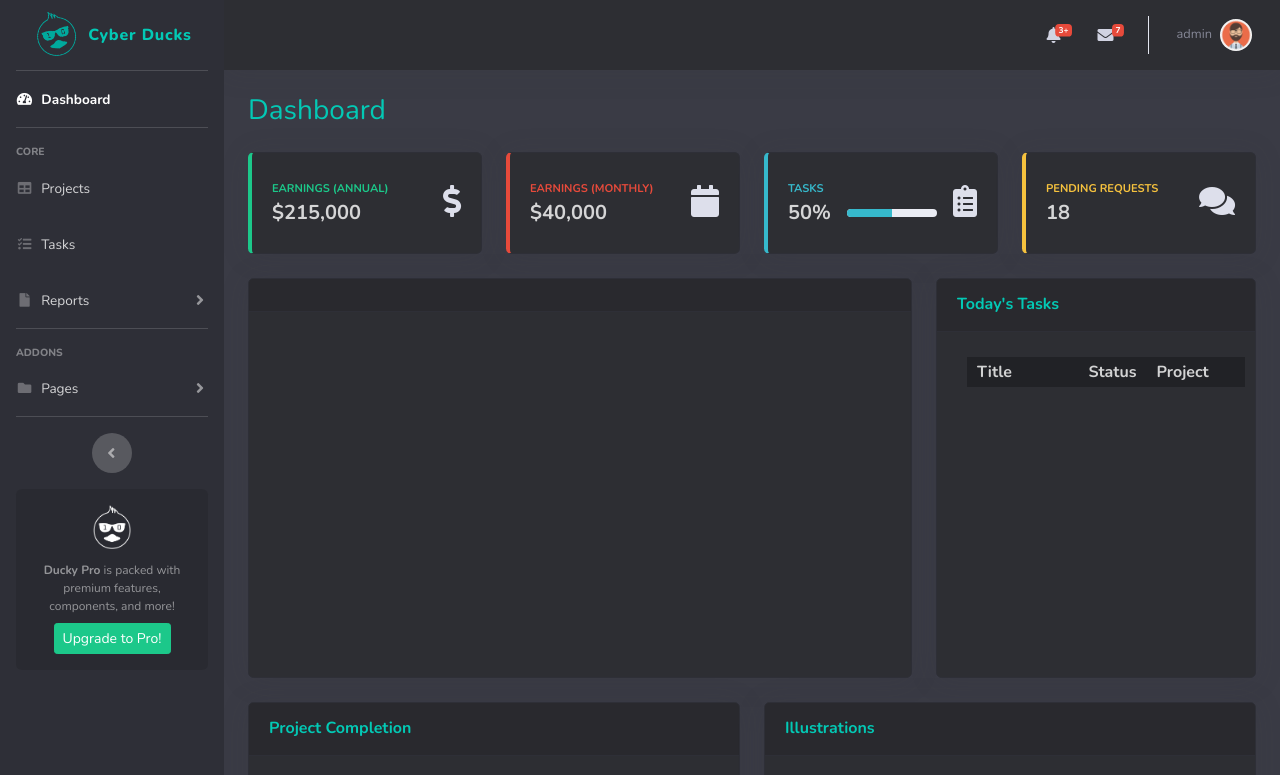
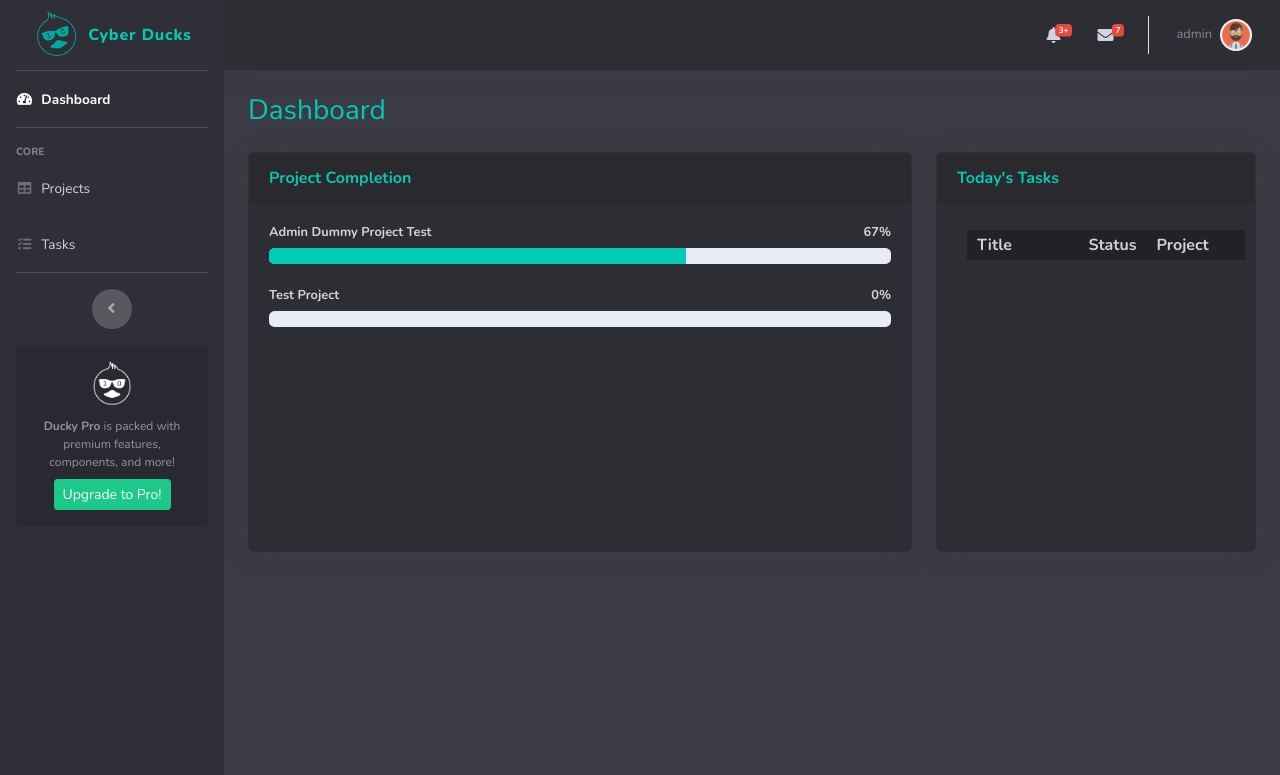
Before and after one commit to nathan-cherry/CyberDucks, a Django app: page / in a window 1280 px wide. Shown: the top 775 px of the page. Run offline with Django 3.2, Linux system fonts and the light colour scheme; a user stored in the database is signed in; data comes from the database, SQL or seed files in the repository; both versions use the stored data as it was after the commit; lists and menus that the app fills with data are empty; some libraries are stand-ins or nearby versions.

Commit message:
Ready for Demo

```diff
--- a/accounts/templates/accounts/includes/sidebar.html
+++ b/accounts/templates/accounts/includes/sidebar.html
@@ -42,54 +42,54 @@
     </li>
 
     <!-- Nav Item - Pages Collapse Menu -->
-    <li class="nav-item">
-        <a class="nav-link collapsed" href="#" data-toggle="collapse" data-target="#collapseTwo"
-           aria-expanded="true" aria-controls="collapseTwo">
-            <i class="fas fa-fw fa-file"></i>
-            <span>Reports</span>
-        </a>
-        <div id="collapseTwo" class="collapse" aria-labelledby="headingTwo" data-parent="#accordionSidebar">
-            <div class="bg-white py-2 collapse-inner rounded">
-                <h6 class="collapse-header">Projects:</h6>
-                <a class="collapse-item" href="">Login</a>
-                <a class="collapse-item" href="">Register</a>
-                <a class="collapse-item" href="">Forgot Password</a>
-                <div class="collapse-divider"></div>
-                <h6 class="collapse-header">Tasks:</h6>
-                <a class="collapse-item" href="">404 Page</a>
-                <a class="collapse-item" href="">Blank Page</a>
-            </div>
-        </div>
-    </li>
+{#    <li class="nav-item">#}
+{#        <a class="nav-link collapsed" href="#" data-toggle="collapse" data-target="#collapseTwo"#}
+{#           aria-expanded="true" aria-controls="collapseTwo">#}
+{#            <i class="fas fa-fw fa-file"></i>#}
+{#            <span>Reports</span>#}
+{#        </a>#}
+{#        <div id="collapseTwo" class="collapse" aria-labelledby="headingTwo" data-parent="#accordionSidebar">#}
+{#            <div class="bg-white py-2 collapse-inner rounded">#}
+{#                <h6 class="collapse-header">Projects:</h6>#}
+{#                <a class="collapse-item" href="">Login</a>#}
+{#                <a class="collapse-item" href="">Register</a>#}
+{#                <a class="collapse-item" href="">Forgot Password</a>#}
+{#                <div class="collapse-divider"></div>#}
+{#                <h6 class="collapse-header">Tasks:</h6>#}
+{#                <a class="collapse-item" href="">404 Page</a>#}
+{#                <a class="collapse-item" href="">Blank Page</a>#}
+{#            </div>#}
+{#        </div>#}
+{#    </li>#}
 
-    <!-- Divider -->
-    <hr class="sidebar-divider">
-
-    <!-- Heading -->
-    <div class="sidebar-heading">
-        Addons
-    </div>
-
-    <!-- Nav Item - Pages Collapse Menu -->
-    <li class="nav-item">
-        <a class="nav-link collapsed" href="#" data-toggle="collapse" data-target="#collapsePages"
-           aria-expanded="true" aria-controls="collapsePages">
-            <i class="fas fa-fw fa-folder"></i>
-            <span>Pages</span>
-        </a>
-        <div id="collapsePages" class="collapse" aria-labelledby="headingPages" data-parent="#accordionSidebar">
-            <div class="bg-white py-2 collapse-inner rounded">
-                <h6 class="collapse-header">Login Screens:</h6>
-                <a class="collapse-item" href="login.html">Login</a>
-                <a class="collapse-item" href="register.html">Register</a>
-                <a class="collapse-item" href="forgot-password.html">Forgot Password</a>
-                <div class="collapse-divider"></div>
-                <h6 class="collapse-header">Other Pages:</h6>
-                <a class="collapse-item" href="404.html">404 Page</a>
-                <a class="collapse-item" href="blank.html">Blank Page</a>
-            </div>
-        </div>
-    </li>
+{#    <!-- Divider -->#}
+{#    <hr class="sidebar-divider">#}
+{##}
+{#    <!-- Heading -->#}
+{#    <div class="sidebar-heading">#}
+{#        Addons#}
+{#    </div>#}
+{##}
+{#    <!-- Nav Item - Pages Collapse Menu -->#}
+{#    <li class="nav-item">#}
+{#        <a class="nav-link collapsed" href="#" data-toggle="collapse" data-target="#collapsePages"#}
+{#           aria-expanded="true" aria-controls="collapsePages">#}
+{#            <i class="fas fa-fw fa-folder"></i>#}
+{#            <span>Pages</span>#}
+{#        </a>#}
+{#        <div id="collapsePages" class="collapse" aria-labelledby="headingPages" data-parent="#accordionSidebar">#}
+{#            <div class="bg-white py-2 collapse-inner rounded">#}
+{#                <h6 class="collapse-header">Login Screens:</h6>#}
+{#                <a class="collapse-item" href="login.html">Login</a>#}
+{#                <a class="collapse-item" href="register.html">Register</a>#}
+{#                <a class="collapse-item" href="forgot-password.html">Forgot Password</a>#}
+{#                <div class="collapse-divider"></div>#}
+{#                <h6 class="collapse-header">Other Pages:</h6>#}
+{#                <a class="collapse-item" href="404.html">404 Page</a>#}
+{#                <a class="collapse-item" href="blank.html">Blank Page</a>#}
+{#            </div>#}
+{#        </div>#}
+{#    </li>#}
 
     <!-- Divider -->
     <hr class="sidebar-divider d-none d-md-block">
--- a/accounts/templates/accounts/index.html
+++ b/accounts/templates/accounts/index.html
@@ -10,94 +10,94 @@
 
 {% block content %}
     <!-- Content Row -->
-    <div class="row">
-
-        <!-- Earnings (Monthly) Card Example -->
-        <div class="col-xl-3 col-md-6 mb-4">
-            <div class="card border-left-success shadow h-100 py-2">
-                <div class="card-body">
-                    <div class="row no-gutters align-items-center">
-                        <div class="col mr-2">
-                            <div class="text-xs font-weight-bold text-success text-uppercase mb-1">
-                                Earnings (Annual)
-                            </div>
-                            <div class="h5 mb-0 font-weight-bold ">$215,000</div>
-                        </div>
-                        <div class="col-auto">
-                            <i class="fas fa-dollar-sign fa-2x text-gray-300"></i>
-                        </div>
-                    </div>
-                </div>
-            </div>
-        </div>
-
-        <!-- Earnings (Monthly) Card Example -->
-        <div class="col-xl-3 col-md-6 mb-4">
-            <div class="card border-left-danger shadow h-100 py-2">
-                <div class="card-body">
-                    <div class="row no-gutters align-items-center">
-                        <div class="col mr-2">
-                            <div class="text-xs font-weight-bold text-danger text-uppercase mb-1">
-                                Earnings (Monthly)
-                            </div>
-                            <div class="h5 mb-0 font-weight-bold ">$40,000</div>
-                        </div>
-                        <div class="col-auto">
-                            <i class="fas fa-calendar fa-2x text-gray-300"></i>
-                        </div>
-                    </div>
-                </div>
-            </div>
-        </div>
-
-        <!-- Earnings (Monthly) Card Example -->
-        <div class="col-xl-3 col-md-6 mb-4">
-            <div class="card border-left-info shadow h-100 py-2">
-                <div class="card-body">
-                    <div class="row no-gutters align-items-center">
-                        <div class="col mr-2">
-                            <div class="text-xs font-weight-bold text-info text-uppercase mb-1">Tasks
-                            </div>
-                            <div class="row no-gutters align-items-center">
-                                <div class="col-auto">
-                                    <div class="h5 mb-0 mr-3 font-weight-bold ">50%</div>
-                                </div>
-                                <div class="col">
-                                    <div class="progress progress-sm mr-2">
-                                        <div class="progress-bar bg-info" role="progressbar"
-                                             style="width: 50%" aria-valuenow="50" aria-valuemin="0"
-                                             aria-valuemax="100"></div>
-                                    </div>
-                                </div>
-                            </div>
-                        </div>
-                        <div class="col-auto">
-                            <i class="fas fa-clipboard-list fa-2x text-gray-300"></i>
-                        </div>
-                    </div>
-                </div>
-            </div>
-        </div>
-
-        <!-- Pending Requests Card Example -->
-        <div class="col-xl-3 col-md-6 mb-4">
-            <div class="card border-left-warning shadow h-100 py-2">
-                <div class="card-body">
-                    <div class="row no-gutters align-items-center">
-                        <div class="col mr-2">
-                            <div class="text-xs font-weight-bold text-warning text-uppercase mb-1">
-                                Pending Requests
-                            </div>
-                            <div class="h5 mb-0 font-weight-bold ">18</div>
-                        </div>
-                        <div class="col-auto">
-                            <i class="fas fa-comments fa-2x text-gray-300"></i>
-                        </div>
-                    </div>
-                </div>
-            </div>
-        </div>
-    </div>
+{#    <div class="row">#}
+{##}
+{#        <!-- Earnings (Monthly) Card Example -->#}
+{#        <div class="col-xl-3 col-md-6 mb-4">#}
+{#            <div class="card border-left-success shadow h-100 py-2">#}
+{#                <div class="card-body">#}
+{#                    <div class="row no-gutters align-items-center">#}
+{#                        <div class="col mr-2">#}
+{#                            <div class="text-xs font-weight-bold text-success text-uppercase mb-1">#}
+{#                                Earnings (Annual)#}
+{#                            </div>#}
+{#                            <div class="h5 mb-0 font-weight-bold ">$215,000</div>#}
+{#                        </div>#}
+{#                        <div class="col-auto">#}
+{#                            <i class="fas fa-dollar-sign fa-2x text-gray-300"></i>#}
+{#                        </div>#}
+{#                    </div>#}
+{#                </div>#}
+{#            </div>#}
+{#        </div>#}
+{##}
+{#        <!-- Earnings (Monthly) Card Example -->#}
+{#        <div class="col-xl-3 col-md-6 mb-4">#}
+{#            <div class="card border-left-danger shadow h-100 py-2">#}
+{#                <div class="card-body">#}
+{#                    <div class="row no-gutters align-items-center">#}
+{#                        <div class="col mr-2">#}
+{#                            <div class="text-xs font-weight-bold text-danger text-uppercase mb-1">#}
+{#                                Earnings (Monthly)#}
+{#                            </div>#}
+{#                            <div class="h5 mb-0 font-weight-bold ">$40,000</div>#}
+{#                        </div>#}
+{#                        <div class="col-auto">#}
+{#                            <i class="fas fa-calendar fa-2x text-gray-300"></i>#}
+{#                        </div>#}
+{#                    </div>#}
+{#                </div>#}
+{#            </div>#}
+{#        </div>#}
+{##}
+{#        <!-- Earnings (Monthly) Card Example -->#}
+{#        <div class="col-xl-3 col-md-6 mb-4">#}
+{#            <div class="card border-left-info shadow h-100 py-2">#}
+{#                <div class="card-body">#}
+{#                    <div class="row no-gutters align-items-center">#}
+{#                        <div class="col mr-2">#}
+{#                            <div class="text-xs font-weight-bold text-info text-uppercase mb-1">Tasks#}
+{#                            </div>#}
+{#                            <div class="row no-gutters align-items-center">#}
+{#                                <div class="col-auto">#}
+{#                                    <div class="h5 mb-0 mr-3 font-weight-bold ">50%</div>#}
+{#                                </div>#}
+{#                                <div class="col">#}
+{#                                    <div class="progress progress-sm mr-2">#}
+{#                                        <div class="progress-bar bg-info" role="progressbar"#}
+{#                                             style="width: 50%" aria-valuenow="50" aria-valuemin="0"#}
+{#                                             aria-valuemax="100"></div>#}
+{#                                    </div>#}
+{#                                </div>#}
+{#                            </div>#}
+{#                        </div>#}
+{#                        <div class="col-auto">#}
+{#                            <i class="fas fa-clipboard-list fa-2x text-gray-300"></i>#}
+{#                        </div>#}
+{#                    </div>#}
+{#                </div>#}
+{#            </div>#}
+{#        </div>#}
+{##}
+{#        <!-- Pending Requests Card Example -->#}
+{#        <div class="col-xl-3 col-md-6 mb-4">#}
+{#            <div class="card border-left-warning shadow h-100 py-2">#}
+{#                <div class="card-body">#}
+{#                    <div class="row no-gutters align-items-center">#}
+{#                        <div class="col mr-2">#}
+{#                            <div class="text-xs font-weight-bold text-warning text-uppercase mb-1">#}
+{#                                Pending Requests#}
+{#                            </div>#}
+{#                            <div class="h5 mb-0 font-weight-bold ">18</div>#}
+{#                        </div>#}
+{#                        <div class="col-auto">#}
+{#                            <i class="fas fa-comments fa-2x text-gray-300"></i>#}
+{#                        </div>#}
+{#                    </div>#}
+{#                </div>#}
+{#            </div>#}
+{#        </div>#}
+{#    </div>#}
 
     <!-- Content Row -->
 
@@ -105,20 +105,21 @@
 
         <!-- Task -->
         <div class="col-xl-8 col-lg-7 mb-4" style="height: 50vh">
-            <div class="card shadow mb-4" style="height: 100%;">
-                <!-- Card Header - Dropdown -->
-                <div
-                        class="card-header py-3 d-flex flex-row align-items-center justify-content-between">
-                    <h6 class="m-0 font-weight-bold text-green">{{ task.title }}</h6>
-                    <div class="dropdown no-arrow">
-
+            <!-- Project Card Example -->
+            <div class="card shadow mb-4" style="height: 100%">
+                <div class="card-header py-3">
+                    <h6 class="m-0 font-weight-bold text-green">Project Completion</h6>
+                </div>
+                <div class="card-body">
+                    {% for i in project_completion %}
+                    <h4 class="small font-weight-bold">{{ i.project.title }} <span
+                            class="float-right">{{ i.percentage }}%</span></h4>
+                    <div class="progress mb-4">
+                        <div class="progress-bar bg-green" role="progressbar" style="width: {{ i.percentage }}%"
+                             aria-valuenow="20" aria-valuemin="0" aria-valuemax="100"></div>
                     </div>
+                    {% endfor %}
                 </div>
-                <!-- Card Body -->
-                <div class="card-body" style="overflow-y: scroll">
-
-                </div>
-
             </div>
         </div>
 
@@ -157,65 +158,65 @@
     </div>
 
     <!-- Content Row -->
-    <div class="row">
-
-        <!-- Content Column -->
-        <div class="col-lg-6 mb-4">
-
-            <!-- Project Card Example -->
-            <div class="card shadow mb-4">
-                <div class="card-header py-3">
-                    <h6 class="m-0 font-weight-bold text-green">Project Completion</h6>
-                </div>
-                <div class="card-body">
-                    {% for i in project_completion %}
-                    <h4 class="small font-weight-bold">{{ i.project.title }} <span
-                            class="float-right">{{ i.percentage }}%</span></h4>
-                    <div class="progress mb-4">
-                        <div class="progress-bar bg-green" role="progressbar" style="width: {{ i.percentage }}%"
-                             aria-valuenow="20" aria-valuemin="0" aria-valuemax="100"></div>
-                    </div>
-                    {% endfor %}
-                </div>
-            </div>
-
-
-        </div>
-
-        <div class="col-lg-6 mb-4">
-
-            <!-- Illustrations -->
-            <div class="card shadow mb-4">
-                <div class="card-header py-3">
-                    <h6 class="m-0 font-weight-bold text-green">Illustrations</h6>
-                </div>
-                <div class="card-body">
-                    <div class="text-center">
-                        <img class="img-fluid px-3 px-sm-4 mt-3 mb-4" style="width: 25rem;"
-                             src="img/undraw_posting_photo.svg" alt="">
-                    </div>
-                    <p>Add some quality, svg illustrations to your project courtesy of <a
-                            target="_blank" rel="nofollow" href="https://undraw.co/">unDraw</a>, a
-                        constantly updated collection of beautiful svg images that you can use
-                        completely free and without attribution!</p>
-                    <a target="_blank" rel="nofollow" href="https://undraw.co/">Browse Illustrations on
-                        unDraw &rarr;</a>
-                </div>
-            </div>
-
-            <!-- Approach -->
-            <div class="card shadow mb-4">
-                <div class="card-header py-3">
-                    <h6 class="m-0 font-weight-bold text-green">Development Approach</h6>
-                </div>
-                <div class="card-body">
-                    <p>SB Admin 2 makes extensive use of Bootstrap 4 utility classes in order to reduce
-                        CSS bloat and poor page performance. Custom CSS classes are used to create
-                        custom components and custom utility classes.</p>
-                    <p class="mb-0">Before working with this theme, you should become familiar with the
-                        Bootstrap framework, especially the utility classes.</p>
-                </div>
-            </div>
-        </div>
-    </div>
+{#    <div class="row">#}
+{##}
+{#        <!-- Content Column -->#}
+{#        <div class="col-lg-6 mb-4">#}
+{##}
+{#            <!-- Project Card Example -->#}
+{#            <div class="card shadow mb-4">#}
+{#                <div class="card-header py-3">#}
+{#                    <h6 class="m-0 font-weight-bold text-green">Project Completion</h6>#}
+{#                </div>#}
+{#                <div class="card-body">#}
+{#                    {% for i in project_completion %}#}
+{#                    <h4 class="small font-weight-bold">{{ i.project.title }} <span#}
+{#                            class="float-right">{{ i.percentage }}%</span></h4>#}
+{#                    <div class="progress mb-4">#}
+{#                        <div class="progress-bar bg-green" role="progressbar" style="width: {{ i.percentage }}%"#}
+{#                             aria-valuenow="20" aria-valuemin="0" aria-valuemax="100"></div>#}
+{#                    </div>#}
+{#                    {% endfor %}#}
+{#                </div>#}
+{#            </div>#}
+{##}
+{##}
+{#        </div>#}
+{##}
+{#        <div class="col-lg-6 mb-4">#}
+{##}
+{#            <!-- Illustrations -->#}
+{#            <div class="card shadow mb-4">#}
+{#                <div class="card-header py-3">#}
+{#                    <h6 class="m-0 font-weight-bold text-green">Illustrations</h6>#}
+{#                </div>#}
+{#                <div class="card-body">#}
+{#                    <div class="text-center">#}
+{#                        <img class="img-fluid px-3 px-sm-4 mt-3 mb-4" style="width: 25rem;"#}
+{#                             src="img/undraw_posting_photo.svg" alt="">#}
+{#                    </div>#}
+{#                    <p>Add some quality, svg illustrations to your project courtesy of <a#}
+{#                            target="_blank" rel="nofollow" href="https://undraw.co/">unDraw</a>, a#}
+{#                        constantly updated collection of beautiful svg images that you can use#}
+{#                        completely free and without attribution!</p>#}
+{#                    <a target="_blank" rel="nofollow" href="https://undraw.co/">Browse Illustrations on#}
+{#                        unDraw &rarr;</a>#}
+{#                </div>#}
+{#            </div>#}
+{##}
+{#            <!-- Approach -->#}
+{#            <div class="card shadow mb-4">#}
+{#                <div class="card-header py-3">#}
+{#                    <h6 class="m-0 font-weight-bold text-green">Development Approach</h6>#}
+{#                </div>#}
+{#                <div class="card-body">#}
+{#                    <p>SB Admin 2 makes extensive use of Bootstrap 4 utility classes in order to reduce#}
+{#                        CSS bloat and poor page performance. Custom CSS classes are used to create#}
+{#                        custom components and custom utility classes.</p>#}
+{#                    <p class="mb-0">Before working with this theme, you should become familiar with the#}
+{#                        Bootstrap framework, especially the utility classes.</p>#}
+{#                </div>#}
+{#            </div>#}
+{#        </div>#}
+{#    </div>#}
 {% endblock %}
--- a/accounts/views.py
+++ b/accounts/views.py
@@ -112,11 +112,12 @@ def createTask(request):
 
 @login_required(login_url='login')
 def updateTask(request, task_id):
+    print("\n\n\nCalled updateTask\n\n")
     task_obj = Task.objects.get(id=task_id)
     notes = Note.objects.filter(task__exact=task_obj)
-    form = TaskForm(instance=task_obj)
-    context ={
-        'form': form,
+    form1 = TaskForm(instance=task_obj)
+    context = {
+        'form': form1,
         'id': task_id,
         'notes': notes,
         'task': task_obj,
```
Also changed, not shown: accounts/templates/accounts/forms/task_update.html (+7 -34 lines), db.sqlite3.
